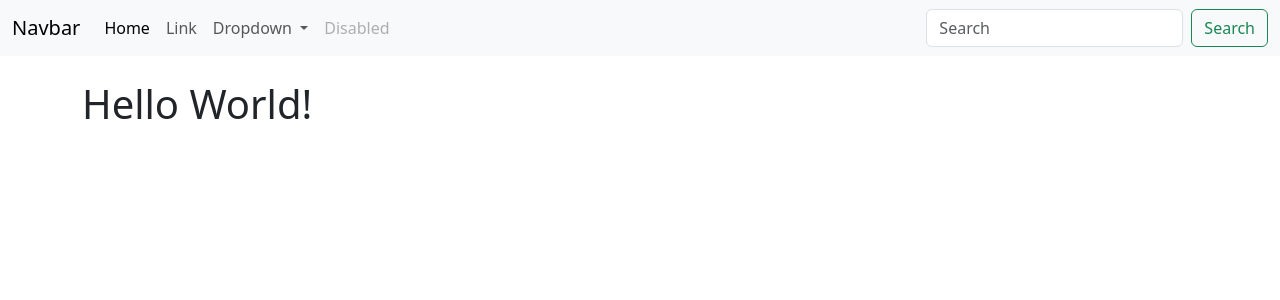
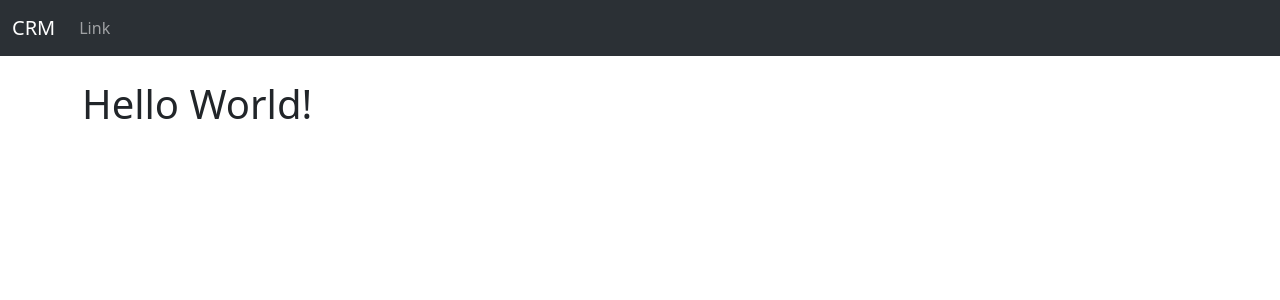
Before and after one commit to nimplay/jdangoProject, a Django app: page / in a window 1280 px wide. Shown: the top 300 px of the page. Run offline with Django 4.2, Linux system fonts and the light colour scheme.

Commit message:
create navbar

```diff
--- a/website/templates/navbar.html
+++ b/website/templates/navbar.html
@@ -1,36 +1,15 @@
-<nav class="navbar navbar-expand-lg bg-body-tertiary">
+<nav class="navbar navbar-expand-lg bg-body-tertiary" data-bs-theme="dark">
     <div class="container-fluid">
-      <a class="navbar-brand" href="#">Navbar</a>
+      <a class="navbar-brand" href="{% url 'home'%}">CRM</a>
       <button class="navbar-toggler" type="button" data-bs-toggle="collapse" data-bs-target="#navbarSupportedContent" aria-controls="navbarSupportedContent" aria-expanded="false" aria-label="Toggle navigation">
         <span class="navbar-toggler-icon"></span>
       </button>
       <div class="collapse navbar-collapse" id="navbarSupportedContent">
         <ul class="navbar-nav me-auto mb-2 mb-lg-0">
           <li class="nav-item">
-            <a class="nav-link active" aria-current="page" href="#">Home</a>
-          </li>
-          <li class="nav-item">
             <a class="nav-link" href="#">Link</a>
           </li>
-          <li class="nav-item dropdown">
-            <a class="nav-link dropdown-toggle" href="#" role="button" data-bs-toggle="dropdown" aria-expanded="false">
-              Dropdown
-            </a>
-            <ul class="dropdown-menu">
-              <li><a class="dropdown-item" href="#">Action</a></li>
-              <li><a class="dropdown-item" href="#">Another action</a></li>
-              <li><hr class="dropdown-divider"></li>
-              <li><a class="dropdown-item" href="#">Something else here</a></li>
-            </ul>
-          </li>
-          <li class="nav-item">
-            <a class="nav-link disabled" aria-disabled="true">Disabled</a>
-          </li>
         </ul>
-        <form class="d-flex" role="search">
-          <input class="form-control me-2" type="search" placeholder="Search" aria-label="Search">
-          <button class="btn btn-outline-success" type="submit">Search</button>
-        </form>
       </div>
     </div>
   </nav>
```
